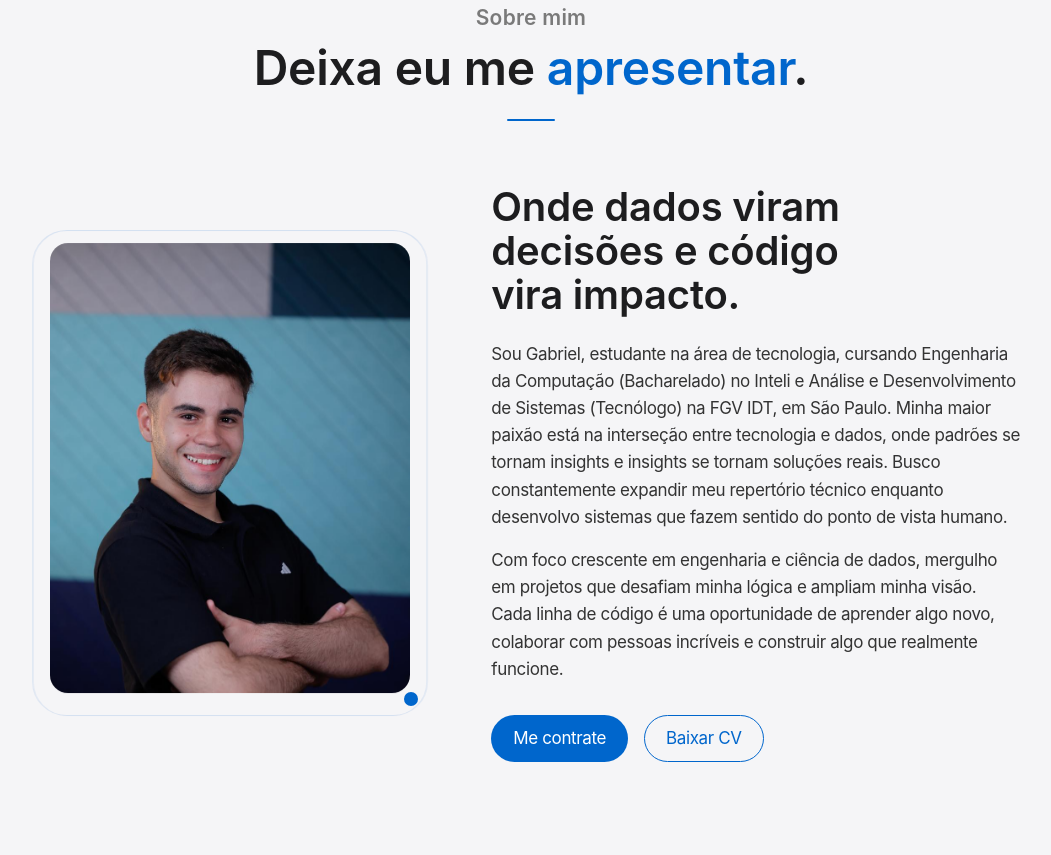
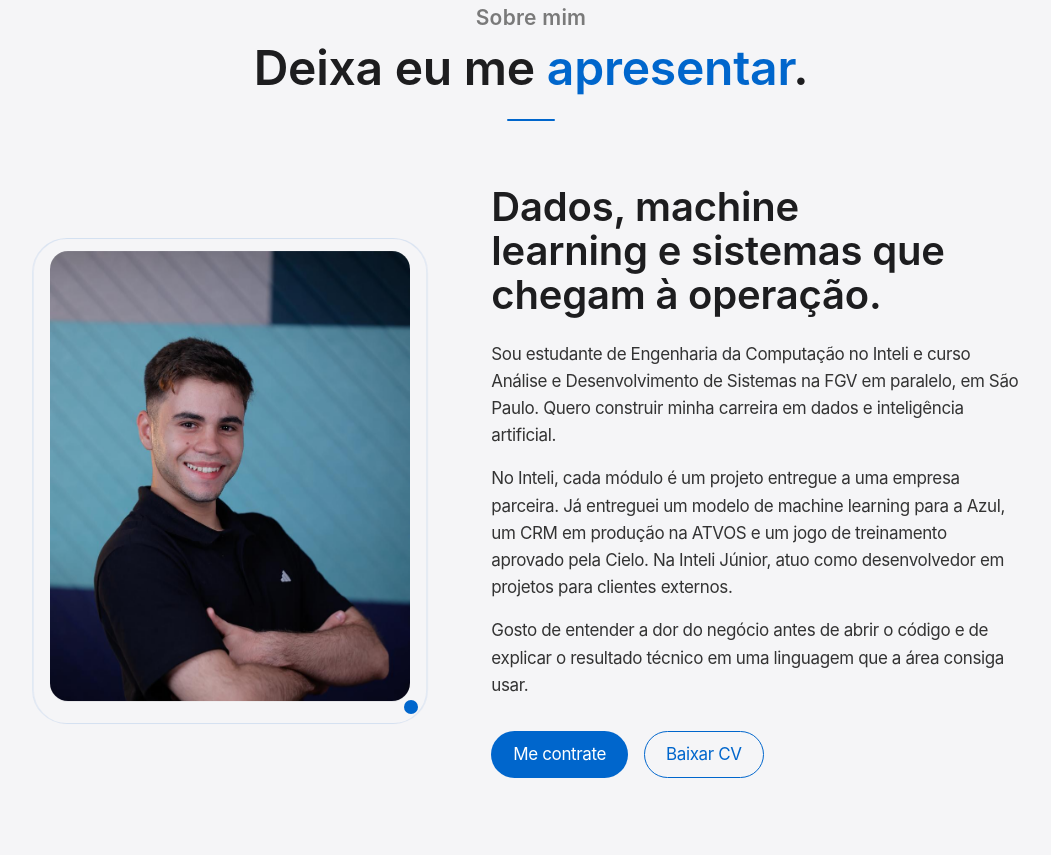
Before and after one commit to Gabriel-Gomes-Pimentel/portifolio-desenvolvedor, a plain HTML site: page index.html in a window 1280 px wide. Shown: the part 877-1732 px from the top of the page, without its empty margins (109-1160 px from the left). Drawn offline with Linux system fonts and the light colour scheme.

Commit message:
feat: atualiza posicionamento para dados e ia

```diff
--- a/index.html
+++ b/index.html
@@ -3,7 +3,7 @@
 <head>
   <meta charset="UTF-8" />
   <meta name="viewport" content="width=device-width, initial-scale=1.0" />
-  <title>Gabriel Gomes Pimentel — Estudante de Tecnologia</title>
+  <title>Gabriel Gomes Pimentel | Dados e IA</title>
 
   <link rel="preconnect" href="https://fonts.googleapis.com" />
   <link rel="preconnect" href="https://fonts.gstatic.com" crossorigin />
@@ -43,7 +43,7 @@
       <span class="word accent">Gabriel</span><span class="word">.</span>
     </h1>
     <p class="hero-tagline reveal delay-2">
-      Estudante na área de tecnologia. Transformando dados em decisões e curiosidade em código.
+      Estudante de Engenharia da Computação com foco em dados e inteligência artificial. Desenvolvo modelos de machine learning e sistemas para empresas reais.
     </p>
     <div class="hero-cta-row reveal delay-3">
       <a href="#projects" class="btn-primary">Ver projetos</a>
@@ -97,20 +97,21 @@
         </div>
 
         <div class="about-text reveal delay-1">
-          <h2>Onde dados viram decisões e código vira impacto.</h2>
+          <h2>Dados, machine learning e sistemas que chegam à operação.</h2>
           <p>
-            Sou Gabriel, estudante na área de tecnologia, cursando Engenharia da
-            Computação (Bacharelado) no Inteli e Análise e Desenvolvimento de Sistemas
-            (Tecnólogo) na FGV IDT, em São Paulo. Minha maior paixão está na interseção
-            entre tecnologia e dados, onde padrões se tornam insights e insights se tornam
-            soluções reais. Busco constantemente expandir meu repertório técnico
-            enquanto desenvolvo sistemas que fazem sentido do ponto de vista humano.
+            Sou estudante de Engenharia da Computação no Inteli e curso Análise e
+            Desenvolvimento de Sistemas na FGV em paralelo, em São Paulo. Quero construir
+            minha carreira em dados e inteligência artificial.
           </p>
           <p>
-            Com foco crescente em engenharia e ciência de dados, mergulho em projetos que
-            desafiam minha lógica e ampliam minha visão. Cada linha de código é uma
-            oportunidade de aprender algo novo, colaborar com pessoas incríveis e
-            construir algo que realmente funcione.
+            No Inteli, cada módulo é um projeto entregue a uma empresa parceira. Já entreguei
+            um modelo de machine learning para a Azul, um CRM em produção na ATVOS e um jogo
+            de treinamento aprovado pela Cielo. Na Inteli Júnior, atuo como desenvolvedor em
+            projetos para clientes externos.
+          </p>
+          <p>
+            Gosto de entender a dor do negócio antes de abrir o código e de explicar o
+            resultado técnico em uma linguagem que a área consiga usar.
           </p>
           <div class="about-cta-row">
             <a href="#contact" class="btn-primary">Me contrate</a>
```
